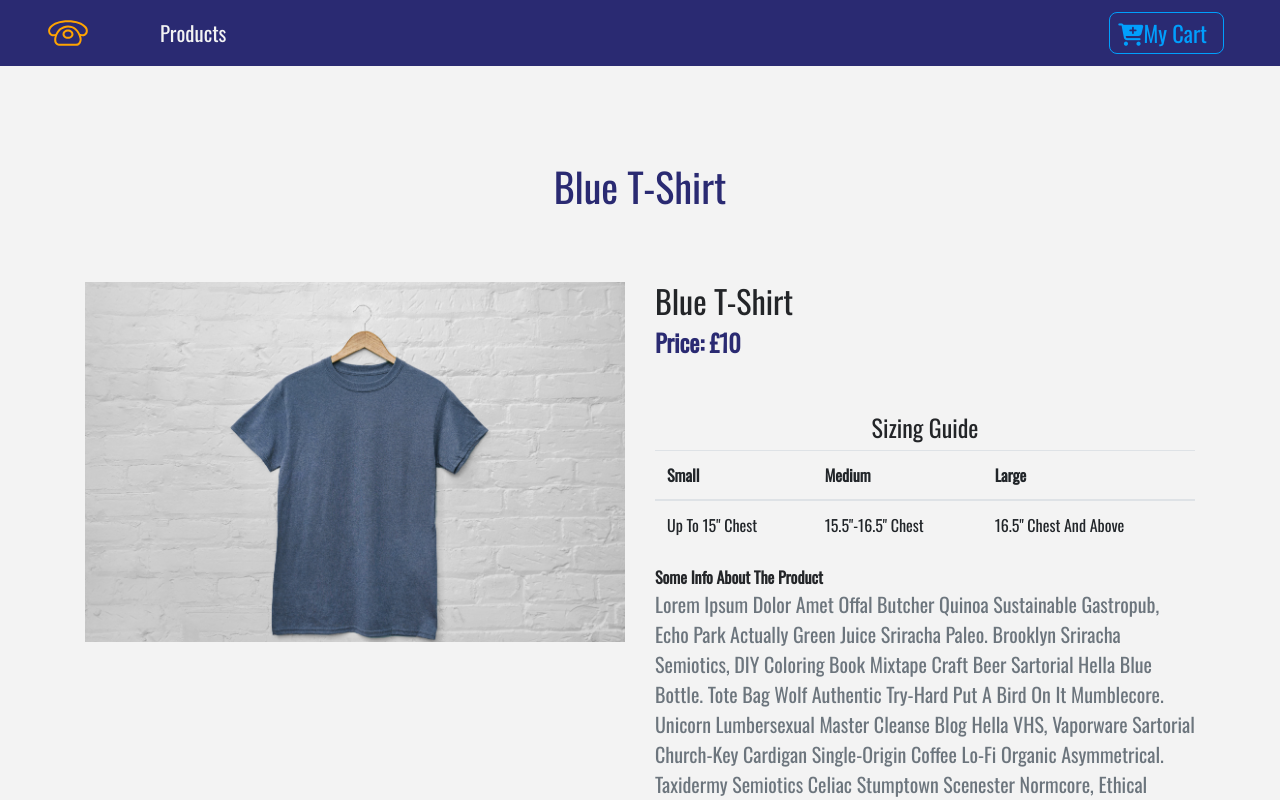
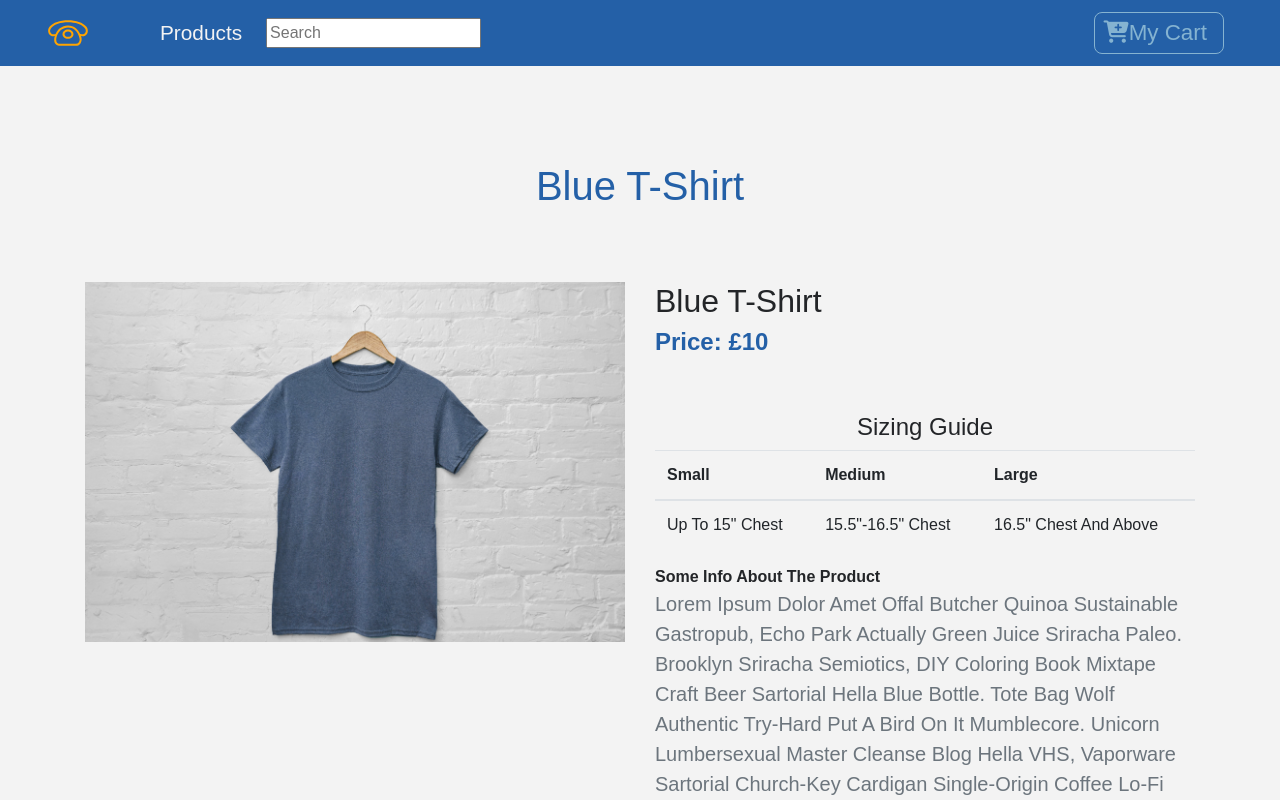
Before and after one commit to Jans999/react-store, a React (Create React App) app: page /details in a window 1280 px wide. Shown: the top 800 px of the page. Built offline with nearby package versions, Linux system fonts and the light colour scheme.

Commit message:
searching redirect productlist and default done

```diff
--- a/public/index.html
+++ b/public/index.html
@@ -25,7 +25,7 @@
       Learn how to configure a non-root public URL by running `npm run build`.
     -->
     <!-- Google Fonts -->
-    <link href="https://fonts.googleapis.com/css?family=Oswald|Permanent+Marker&display=swap" rel="stylesheet">
+    <link href="https://fonts.googleapis.com/css2?family=Montserrat:wght@600&display=swap" rel="stylesheet">
     <!-- Font Awesome -->
     <script src="https://kit.fontawesome.com/7daace5a92.js" crossorigin="anonymous"></script>
     <title>Store</title>
--- a/src/App.css
+++ b/src/App.css
@@ -1,6 +1,6 @@
 :root {
-  --mainBlue: #2a2a72;
-  --lightBlue: #009ffd;
+  --mainBlue: #2460a7ff;
+  --lightBlue: #85b3d1ff;
   --mainWhite: #f3f3f3;
   --mainDark: #232528;
   --mainYellow: #ffa400;
@@ -13,7 +13,7 @@ body {
 }
 
 .text-title {
-  font-family: 'Permanent Marker', cursive;
+  font-family: 'Montserrat', sans-serif;
   letter-spacing: 0.3rem;
   text-transform: uppercase;
 }
--- a/src/App.js
+++ b/src/App.js
@@ -13,19 +13,36 @@ import Cart from './components/Cart'
 import Default from './components/Default'
 import Modal from './components/Modal'
 
-function App() {
+import {ProductConsumer} from './context'
+
+
+
+function App(props) {
+
   return (
-    <React.Fragment>
-      <Navbar />
-      <Switch>
-        <Route exact path="/" component={ProductList} />
-        <Route path="/details" component={Details} />
-        <Route path="/cart" component={Cart} />
-        <Route component={Default} />
-      </Switch>
-      <Modal />
 
-    </React.Fragment>
+    <ProductConsumer>
+
+    {value => {
+      const {searching, handleSearchingFlag, location} = value;
+      return (
+
+
+        <React.Fragment>
+        <Navbar />
+        <Switch>
+          <Route exact path="/" render={() => <ProductList searching={searching} />} />
+          <Route path="/details" render={() => <Details handleSearchingFlag={handleSearchingFlag}  searching={searching} />} />
+          <Route path="/cart" render={() => <Cart searching={searching} />}  />
+          <Route render={(props) => <Default props={props} searching={searching} />} />
+        </Switch>
+
+
+        <Modal />
+      </React.Fragment>
+      )
+    }}
+    </ProductConsumer>
   );
 }
 
--- a/src/components/Cart/Cart.js
+++ b/src/components/Cart/Cart.js
@@ -1,4 +1,4 @@
-import React from 'react';
+import React, { Component } from 'react';
 import Title from '../Title';
 import CartColumns from './CartColumns';
 import EmptyCart from './EmptyCart'
@@ -6,9 +6,17 @@ import {ProductConsumer} from '../../context'
 import CartList from './CartList'
 import CartTotals from './CartTotals'
 
-export default function Cart(props) {
+import {Redirect} from 'react-router-dom'
+
+export default class Cart extends Component {
+
+
+    render() {
         return (
+
             <section>
+            {this.props.searching? <Redirect to="/details" />: null}
+
                 <ProductConsumer>
                     {value => {
                         const {cart} = value;
@@ -18,7 +26,7 @@ export default function Cart(props) {
                                     <Title name="Your" title="cart" />
                                     <CartColumns />
                                     <CartList value={value} />
-                                <CartTotals value={value}  history={props.history} />
+                                    <CartTotals value={value}  />
                                 </React.Fragment>
                             );} else {
                                 return (
@@ -32,3 +40,6 @@ export default function Cart(props) {
             </section>
         )
     }
+
+
+}
--- a/src/components/Default.js
+++ b/src/components/Default.js
@@ -1,6 +1,19 @@
-import React from 'react'
+import React, { Component } from 'react'
+import { Redirect } from 'react-router-dom';
 
-export default function Default(props) {
+export default class Default extends Component {
+
+    // Changed to class component and it broke the props
+
+
+    render() {
+        const url = this.props.props.location.pathname
+        const searching = this.props.searching;
+
+        // {this.props.searching? <Redirect to="/details" />:  }
+        if (searching) {
+            return <Redirect to='/details' />;
+        }
 
         return (
             <div className="container">
@@ -9,9 +22,11 @@ export default function Default(props) {
                         <h1 className="display-4">404</h1>
                         <h1>Error</h1>
                         <h2>Page not found</h2>
-                    <h3>The requested URL <span className="text-danger">{props.location.pathname}</span> was not found</h3>
+                        <h3>The requested URL <span className="text-danger">{url}</span> was not found</h3>
                     </div>
                 </div>
             </div>
         )
     }
+
+}
--- a/src/components/Details.js
+++ b/src/components/Details.js
@@ -1,10 +1,18 @@
+import {Component} from 'react'
 import React from 'react'
 import {ProductConsumer} from '../context'
 import {Link} from 'react-router-dom'
 import {ButtonContainer} from './Button'
 import styled from 'styled-components'
 
-export default function Details() {
+export default class Details extends Component {
+
+
+    componentDidMount() {
+        this.props.handleSearchingFlag()
+    };
+
+    render() {
         return (
             <ProductConsumer>
                 {(value) => {
@@ -104,6 +112,9 @@ export default function Details() {
         )
     }
 
+
+}
+
 const Sizes = styled.div `
         .size-button:hover{
         color: var(--mainBlue);
--- a/src/components/Navbar.js
+++ b/src/components/Navbar.js
@@ -4,6 +4,9 @@ import logo from '../logo.svg'
 import styled from 'styled-components'
 
 import { ButtonContainer } from './Button'
+
+// Components
+import SearchForm from './SearchForm'
 
 export default function Navbar() {
     return (
@@ -19,6 +22,7 @@ export default function Navbar() {
                     <Link to="/" className="nav-link">Products</Link>
                 </li>
             </ul>
+            <SearchForm />
             <Link to="/cart" className="ml-auto">
                 <ButtonContainer >
                     <span className="mr-2" >
--- a/src/components/ProductList.js
+++ b/src/components/ProductList.js
@@ -2,13 +2,18 @@ import React, { Component } from 'react'
 import Product from './Product'
 import Title from './Title'
 import {ProductConsumer} from '../context'
+import { Redirect } from 'react-router-dom'
 
 export default class ProductList extends Component {
 
+
     render() {
+
 
         return (
             <React.Fragment>
+                {this.props.searching? <Redirect to="/details" />: null}
+
                 <div className="py-5">
                     <div className="container">
                     {/* Products row */}
--- /dev/null
+++ b/src/components/SearchForm/SearchForm.js
@@ -0,0 +1,25 @@
+import React from 'react'
+
+// import {withRouter} from 'react-router-dom'
+
+import {ProductConsumer} from '../../context'
+
+
+export default function SearchForm() {
+
+    return (
+        // <withRouter>
+        <ProductConsumer>
+        {value => {
+        const {handleSearchSubmit, handleSearchChange, searchField} = value;
+            return (
+
+                <form className="px-3" onSubmit={(event) => handleSearchSubmit(event)}>
+                    <input type="text" value={searchField} onChange={(event) => handleSearchChange(event)} placeholder="Search"></input>
+                </form>)
+            }
+        }
+        </ProductConsumer>
+        // </withRouter>
+    )
+}
--- /dev/null
+++ b/src/components/SearchForm/package.json
@@ -0,0 +1,3 @@
+{
+    "main": "SearchForm.js"
+}
--- a/src/context.js
+++ b/src/context.js
@@ -1,6 +1,5 @@
 import React, { Component } from 'react'
 import { storeProducts, detailProduct} from './data'
-
 
 // Bridging tasks
 // Cartproduct is an object that needs to be accessed when it's mapped
@@ -24,7 +23,9 @@ class ProductProvider extends Component {
             modalProduct: detailProduct,
             cartSubTotal: 0,
             cartTax: 0,
-            cartTotal: 0
+            cartTotal: 0,
+            searchField: '',
+            searching: false
         }
     }
 
@@ -203,6 +204,28 @@ class ProductProvider extends Component {
         })
     }
 
+    // Search functions
+
+    handleSearchSubmit = (e) => {
+        e.preventDefault();
+        console.log("seaching for " + this.state.searchField);
+        // let history = useHistory();
+        // history.push('/thank-you');
+        // let oldUrl = useHistory();
+        this.handleDetail(2);
+        // oldUrl.push(`/details`)
+
+        this.setState({searching: true}, () => {console.log(this.state.searching)});
+    }
+
+    handleSearchChange = (e) => {
+        this.setState({searchField: e.target.value});
+    }
+
+    handleSearchingFlag = () => {
+        this.setState({searching: false});
+    }
+
     render() {
         return (
             <ProductContext.Provider value={{
@@ -216,6 +239,9 @@ class ProductProvider extends Component {
                 removeItem: this.removeItem,
                 clearCart: this.clearCart,
                 getSize: this.getSize,
+                handleSearchSubmit: this.handleSearchSubmit,
+                handleSearchChange: this.handleSearchChange,
+                handleSearchingFlag: this.handleSearchingFlag
             }}>
                 {this.props.children}
             </ProductContext.Provider>
```
Also changed, not shown: src/components/SearchForm/notFound.js (added, +9 -0 lines). Lines whose indentation alone changed are shown as unchanged.
